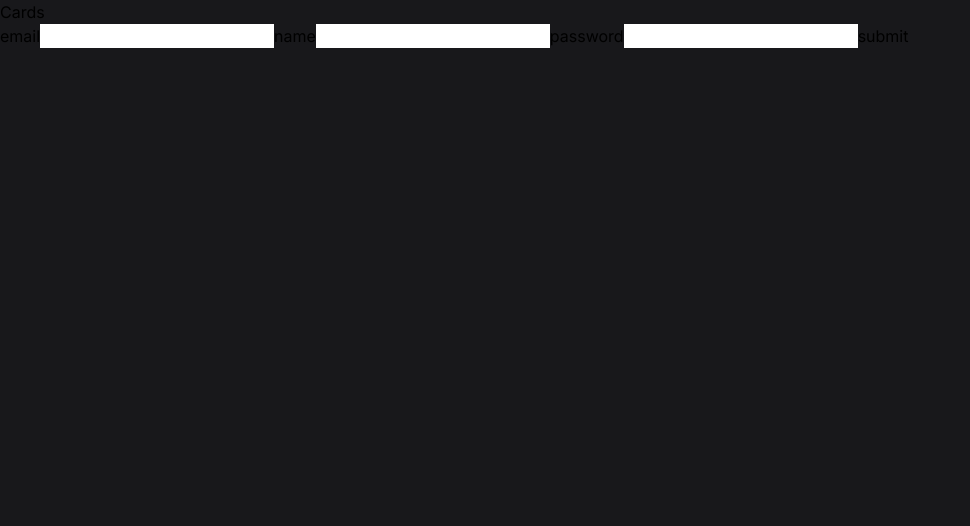
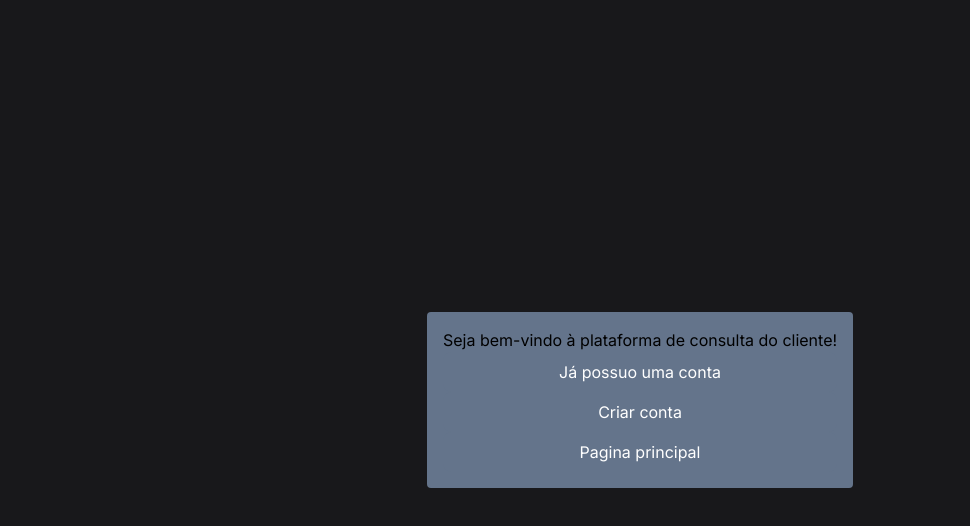
Before and after one commit to vitorsaa2k/cards, a Next.js app: page / in a window 1280 px wide. Shown: the top 526 px of the page, without its empty margins (0-970 px from the left). Built offline with nearby package versions, Linux system fonts and the light colour scheme.

Commit message:
rework on index page

```diff
--- a/pages/index.tsx
+++ b/pages/index.tsx
@@ -1,48 +1,22 @@
-import Head from 'next/head'
-import Image from 'next/image'
-import { Inter } from 'next/font/google'
-import styles from '@/styles/Home.module.css'
-import Link from 'next/link'
-import { useState } from 'react'
-import axios from 'axios'
+import { Button } from '@/components/common/button'
 
-const inter = Inter({ subsets: ['latin'] })
 
 export default function Home() {
 
-  const [email, setEmail] = useState('')
-  const [name, setName] = useState('')
-  const [password, setPassword] = useState('')
-
-  async function submit() {
-    try {
-      console.log(email, name, password)
-      axios.post('/api/register', {email, name, password}).then(response => console.log(response))
-    } catch (error) {
-      console.log(error)
-    }
-  }
 
 
   return (
     <>
-      <Link href={'/cards'}>Cards</Link>
-      <div>
-        <label>
-          email
-        <input onChange={(e) => setEmail(e.currentTarget.value)}></input>
-        </label>
-        <label>
-          name
-        <input onChange={(e) => setName(e.currentTarget.value)}></input>
-        </label>
-        <label>
-          password
-        <input onChange={(e) => setPassword(e.currentTarget.value)}></input>
-        </label>
-
-        <button onClick={submit}>submit</button>
-      </div>
+      <main className='w-screen h-screen flex justify-center items-center'>
+          <section>
+            <div className='bg-slate-500 p-4 rounded flex flex-col items-center'>
+              Seja bem-vindo à plataforma de consulta do cliente!
+              <Button>Já possuo uma conta</Button>
+              <Button>Criar conta</Button>
+              <Button >Pagina principal</Button>
+            </div>
+          </section>
+      </main>
     </>
   )
 }
```
